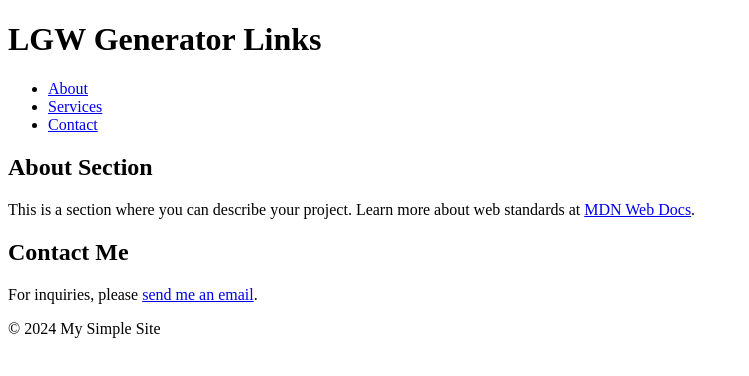
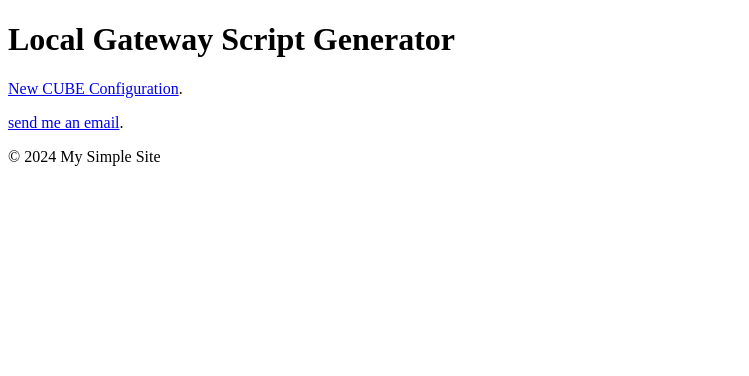
Before and after one commit to bigant32/veytec_files, a plain HTML site: page index.html in a window 1280 px wide. Shown: the whole page, without its empty margins (0-749 px from the left). Drawn offline with Linux system fonts and the light colour scheme.

Commit message:
Update index.html

```diff
--- a/index.html
+++ b/index.html
@@ -3,35 +3,23 @@
 <head>
     <meta charset="UTF-8">
     <meta name="viewport" content="width=device-width, initial-scale=1.0">
-    <title>LGW Generator Links</title>
+    <title>Veytec LGW</title>
 </head>
 <body>
 
     <header>
-        <h1>LGW Generator Links</h1>
+        <h1>Local Gateway Script Generator</h1>
         <!-- Navigation Bar with Internal Links -->
-        <nav>
-            <ul>
-                <li><a href="#about">About</a></li>
-                <li><a href="#services">Services</a></li>
-                <li><a href="#contact">Contact</a></li>
-            </ul>
-        </nav>
     </header>
 
     <main>
-        <section id="about">
-            <h2>About Section</h2>
-            <p>This is a section where you can describe your project.
-               Learn more about web standards at
-               <a href="https://developer.mozilla.org" target="_blank">MDN Web Docs</a>.
+            <p>
+				<a href="https://bigant32.github.io/veytec_files/VYTC_NEW_LGW_Config.html" target="_blank">New CUBE Configuration</a>.
             </p>
-        </section>
 
-        <section id="contact">
-            <h2>Contact Me</h2>
-            <p>For inquiries, please <a href="mailto:example@email.com">send me an email</a>.</p>
-        </section>
+            <p>
+				<a href="mailto:example@email.com">send me an email</a>.
+			</p>
     </main>
 
     <footer>
```
